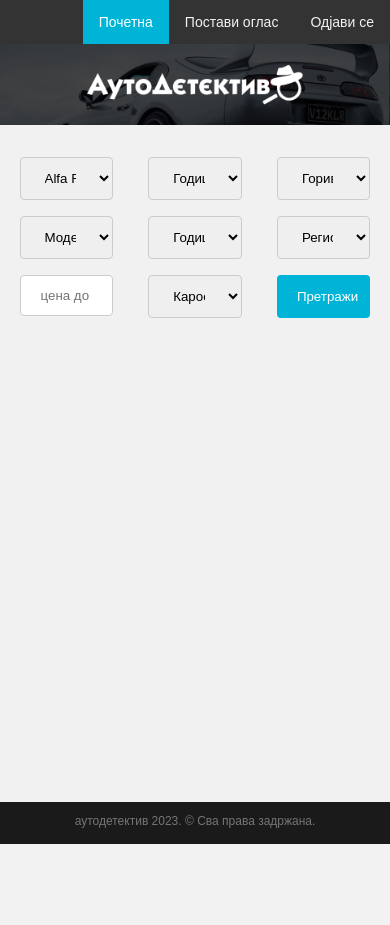
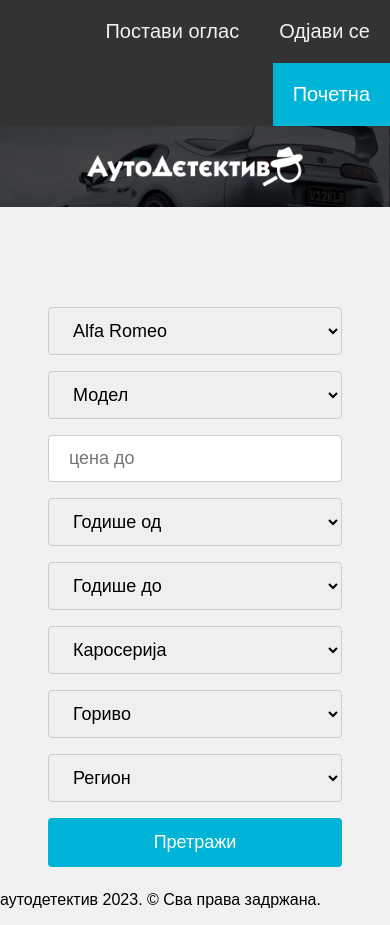
Before and after one commit to 035uros/Used-Cars-Listings-Website-PHP, a PHP site: page /?broj=1 in a window 390 px wide. Before the commit the page ends 844 px from the top, so only its background shows below. Run offline with PHP 8.4, Linux system fonts and the light colour scheme; the visitor is signed in with stand-in values (Sample User, id 1); data comes from the database, SQL or seed files in the repository.

Commit message:
Add files via upload

```diff
--- a/style/style.css
+++ b/style/style.css
@@ -39,7 +39,7 @@ input[type=text], select, textarea {
     box-sizing: border-box;
   }
 
-  input[type=submit] {
+  input[type=submit], button {
     width: 100%;
     background-color: #00b4d8;
     color: white;
@@ -50,42 +50,97 @@ input[type=text], select, textarea {
     cursor: pointer;
   }
 
-  input[type=submit]:hover {
+  input[type=submit]:hover, button:hover {
     background-color: #0077b6;
   }
 
 
   .forma{
     padding: 5%;
+    padding-bottom: 5px;
+    padding-top: 5px;
     columns: 3;
     column-width: 30%;
     column-gap: 10%;
 
   }
 
+  .formamala{
+    padding: 5%;
+    padding-bottom: 5px;
+    padding-top: 5px;
+    columns: 4;
+    column-width: 30%;
+    column-gap: 10%;
+  }
+
   .formaUnosOglasa{
     padding: 5%;
+    padding-top: 0;
     columns: 2;
     column-width: 30%;
     column-gap: 10%;
 
   }
 
+  @media screen and (max-width: 1000px) {
+    .forma, .formamala, .formaUnosOglasa {
+      padding: 3rem;
+      padding-bottom: 0;
+      columns: 1;
+      column-width: 300px;
+    }
+
+    input[type=text], select, textarea {
+      width: 100%;
+      padding: 12px 20px;
+      margin: 8px 0;
+      display: inline-block;
+      border: 1px solid #ccc;
+      border-radius: 4px;
+      box-sizing: border-box;
+      font-size: large;
+    }
+
+    input[type=submit], button {
+      width: 100%;
+      background-color: #00b4d8;
+      color: white;
+      padding: 14px 20px;
+      margin: 8px 0;
+      border: none;
+      border-radius: 4px;
+      cursor: pointer;
+      font-size: large;
+    }
+
+    .topnav a {
+      float: right;
+      color: #f2f2f2;
+      text-align: center;
+      padding: 20px 20px;
+      text-decoration: none;
+      font-size: 20px;
+    }
+
+  }
+
   .banner{
     width: 100%;
+    padding-bottom: 40px;
   }
 
-  .footer {
-    position: fixed;
-    left: 0;
+  /*.footer {
+    position: relative;
     bottom: 0;
     width: 100%;
-    height: 5%;
+    padding: 8px;
+    margin-top: 5px;
     background-color: #1a1a1a;
     color: rgb(119, 117, 117);
     text-align: center;
     font-size: 12px;
- }
+ }*/
 
  .image-upload>input {
   display: none;
```
Also changed, not shown: other parts of style/style.css (+30 -0 lines).
